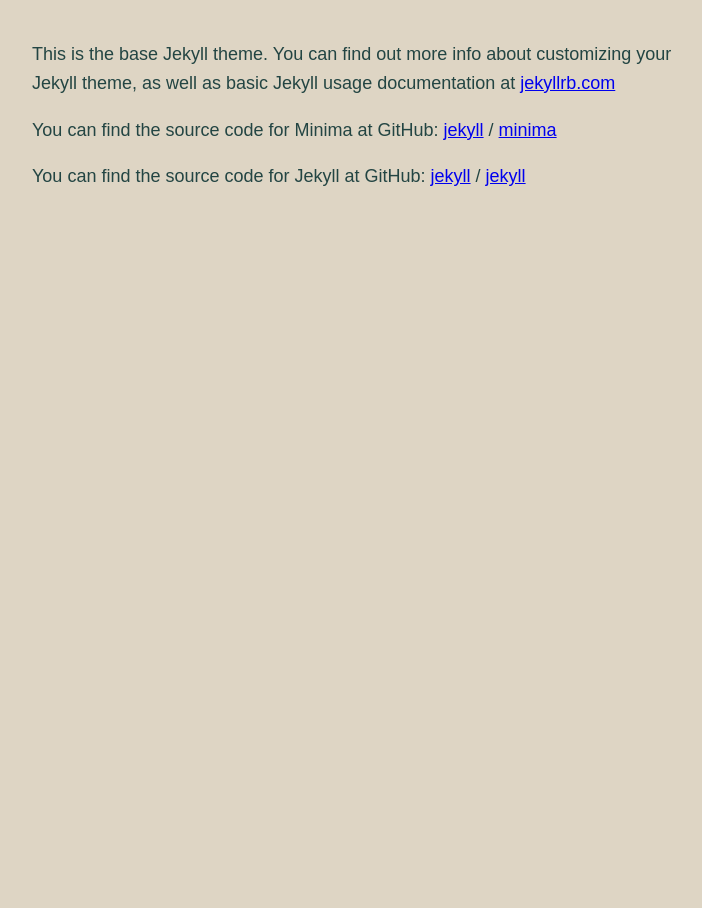
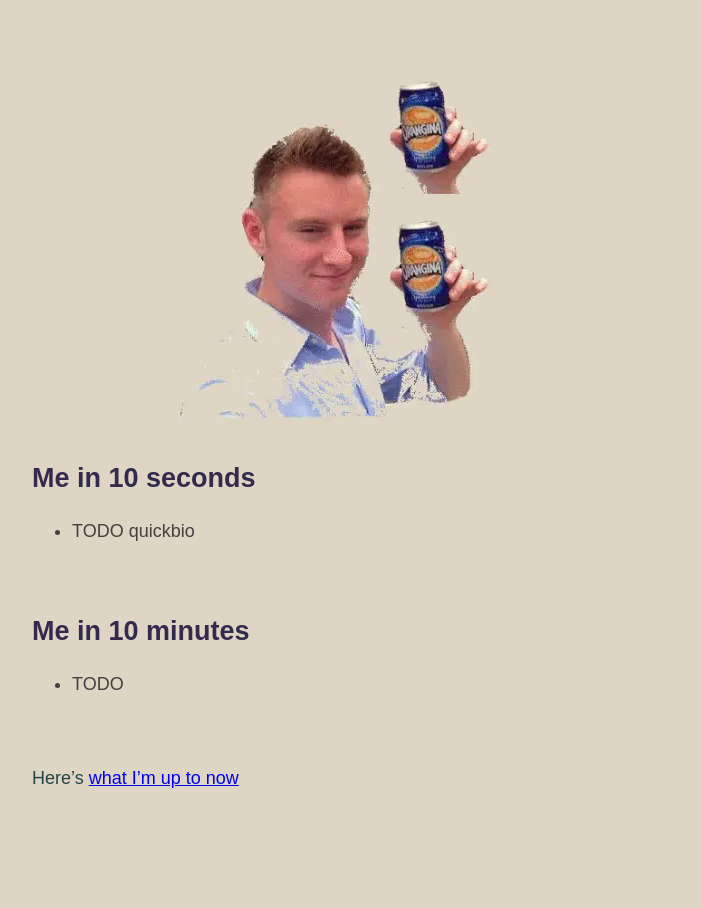
Before and after one commit to theshteves/stevenkneiser.com, a Jekyll site: the page built from about.md, in a window 1280 px wide. Shown: the whole page, without its empty margins (283-985 px from the left). Built offline with Jekyll 4.4.1, drawn with Linux system fonts in a browser that asks for light colours.

Commit message:
Added /about

```diff
--- a/about.md
+++ b/about.md
@@ -1,16 +1,26 @@
 ---
-title: "About"
+title: "About Steven Kneiser"
 permalink: /about
 ---
-This is the base Jekyll theme. You can find out more info about customizing your Jekyll theme, as well as basic Jekyll usage documentation at [jekyllrb.com](https://jekyllrb.com/)
 
-You can find the source code for Minima at GitHub:
-[jekyll][jekyll-organization] /
-[minima](https://github.com/jekyll/minima)
+<!--- TODO: position as /start-here -->
 
-You can find the source code for Jekyll at GitHub:
-[jekyll][jekyll-organization] /
-[jekyll](https://github.com/jekyll/jekyll)
+![profile picture](/assets/img/theshteves.webp){:style="display: block; margin: 0 auto; overflow: none"}
+
+## Me in 10 seconds
+
+* TODO quickbio
+
+<br>
 
 
-[jekyll-organization]: https://github.com/jekyll
+## Me in 10 minutes
+
+* TODO
+
+<br>
+
+Here's [what I'm up to now](/now)
+
+<br>
+<br>
```
